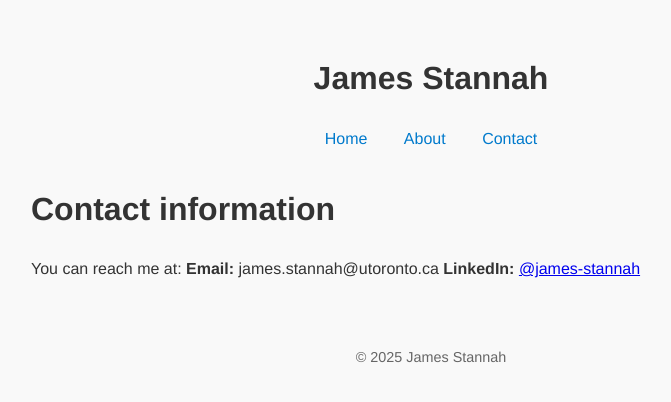
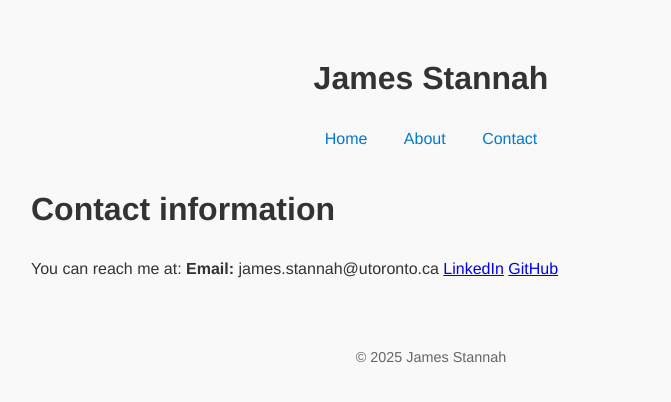
Before and after one commit to jamesstannah/jamesstannah.github.io, a Jekyll site: the page built from contact.md, in a window 1280 px wide. Shown: the top 402 px of the page, without its empty margins (209-880 px from the left). Built offline with Jekyll 4.4.1, drawn with Linux system fonts in a browser that asks for light colours.

Commit message:
Update contact.md

```diff
--- a/contact.md
+++ b/contact.md
@@ -7,4 +7,5 @@ permalink: /contact/
 # Contact information
 You can reach me at:
 **Email:** james.stannah@utoronto.ca
-**LinkedIn:** [@james-stannah](https://www.linkedin.com/in/james-stannah)
+[LinkedIn](https://www.linkedin.com/in/james-stannah)
+[GitHub](https://github.com/jamesstannah)
```
